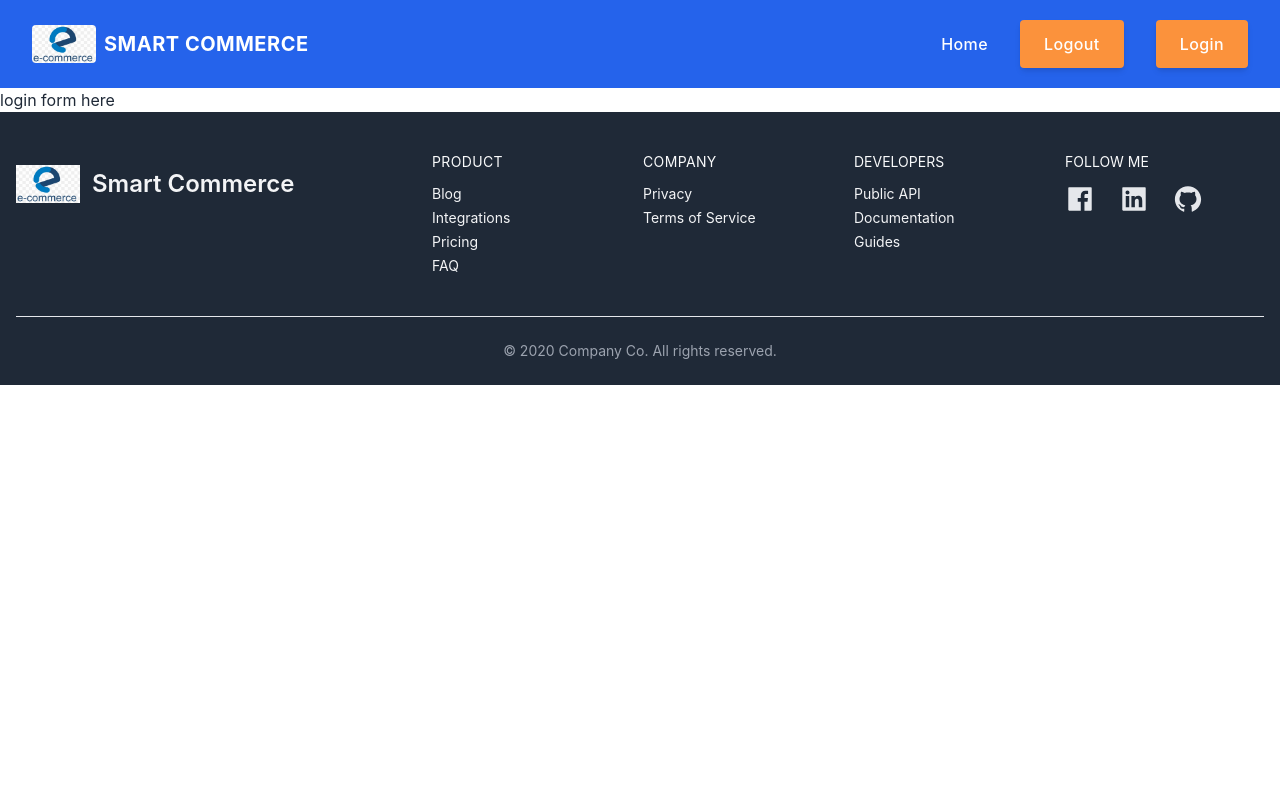
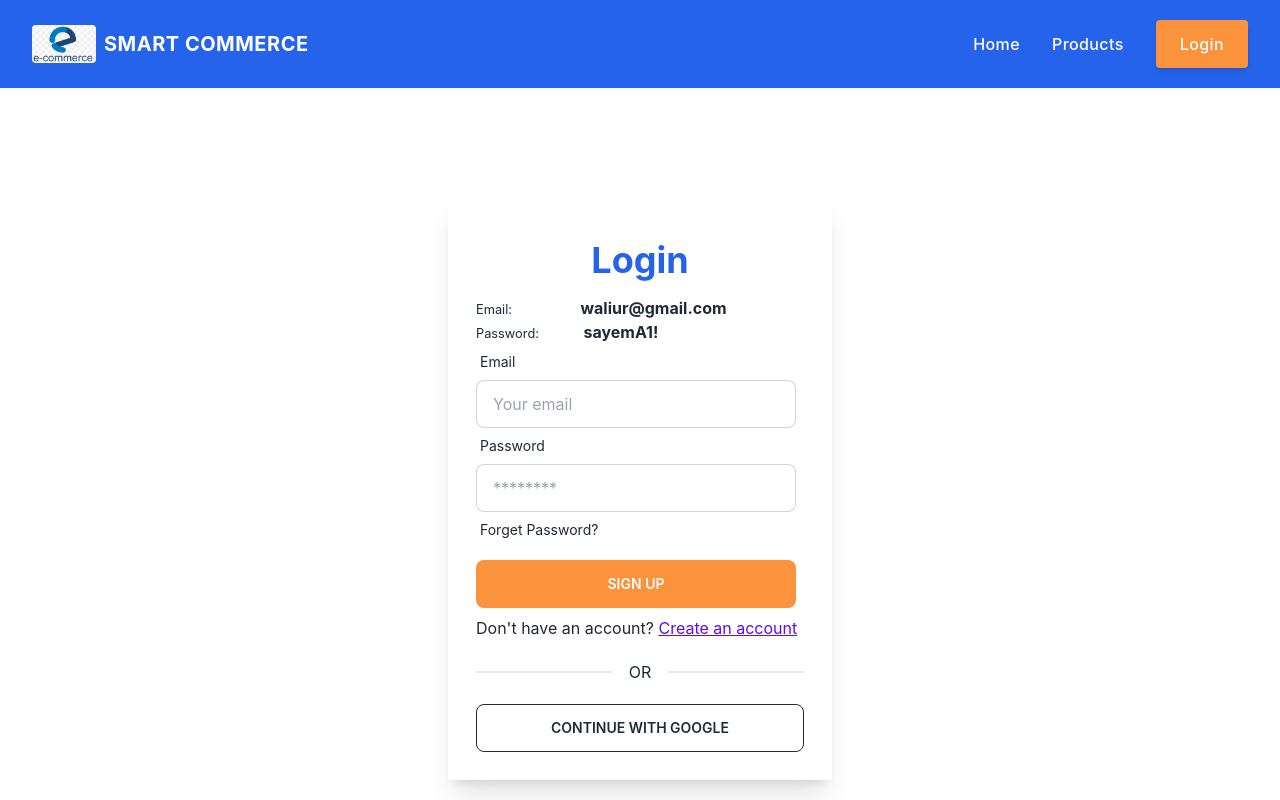
Before and after one commit to Sayem92/e-commerce-project-client, a React (Create React App) app: page /login in a window 1280 px wide. Shown: the top 800 px of the page. Built offline with nearby package versions, Linux system fonts and the light colour scheme; no server answers.

Commit message:
add login system

```diff
--- /dev/null
+++ b/src/API/Users.js
@@ -0,0 +1,22 @@
+import toast from "react-hot-toast";
+
+export const userInfoSave = (name, email) => {
+    const user = {
+        name,
+        email
+    }
+
+    fetch(`http://localhost:5000/users`, {
+        method: "PUT",
+        headers: {
+            'content-type': "application/json"
+        },
+        body: JSON.stringify(user)
+    })
+        .then(res => res.json())
+        .then(data => {
+            console.log("save user", data);
+            toast.success('Save user data!');
+
+        })
+}
--- a/src/Routes/Routes.jsx
+++ b/src/Routes/Routes.jsx
@@ -3,6 +3,7 @@ import ErrorPage from "../components/ErrorPage/ErrorPage";
 import Login from "../components/Form/Login";
 import Register from "../components/Form/Register";
 import Home from "../components/Home/Home";
+import Products from "../components/Products/Products";
 import Main from "../Layout/Main";
 
 export const router = createBrowserRouter([
@@ -27,6 +28,10 @@ export const router = createBrowserRouter([
                 path: '/register',
                 element: <Register></Register>
             },
+            {
+                path: '/products',
+                element: <Products></Products>
+            },
 
 
 
--- a/src/components/Form/Login.jsx
+++ b/src/components/Form/Login.jsx
@@ -1,9 +1,143 @@
-import React from 'react';
+import React, { useContext, useState } from 'react';
+import toast from 'react-hot-toast';
+import { Link, useLocation, useNavigate } from 'react-router-dom';
+import { useForm } from "react-hook-form";
+import { AuthContext } from '../../Context/UserContext';
+import { userInfoSave } from '../../API/Users';
+
 
 const Login = () => {
+    const { register, formState: { errors }, handleSubmit, getValues } = useForm();
+    const { signIn, googleLogin, forgetPassword } = useContext(AuthContext);
+    const [loginError, setLoginError] = useState('');
+    const [email, setEmail] = useState(null);
+    // const navigate = useNavigate();
+
+    const [loginUserEmail, setLoginUserEmail] = useState('');
+    // const [token] = UseToken(loginUserEmail);
+
+
+    // const location = useLocation();
+    // const from = location?.state?.from?.pathname || '/';
+    // const navigate = useNavigate();
+
+
+    // if (token) {
+    //     navigate(from, { replace: true })
+    // }
+
+
+
+    // user login-------------------
+    const handleLogin = data => {
+        setLoginError('');
+        signIn(data.email, data.password)
+            .then(Result => {
+                const user = Result.user;
+                console.log(user);
+                toast.success('Login Successfully!');
+
+                // set for user token-------------
+                // setLoginUserEmail(data.email);
+
+
+            })
+            .catch(err => {
+                console.log(err.message)
+                setLoginError(err.message)
+            })
+
+    };
+
+
+
+    // google login----------------
+    const handleGoogleLogin = () => {
+        googleLogin()
+            .then(result => {
+                const user = result.user;
+                console.log(user);
+                // user data save --------------
+                userInfoSave(user?.displayName, user?.email);
+                toast.success('Google Login Successfully!');
+                // navigate('/')
+                // set for user token-------------
+                // setLoginUserEmail(user?.email);
+
+
+            })
+            .catch(err => console.log(err))
+    }
+
+
+    // password reset-----------------
+    const handlePasswordReset = () => {
+        if (email === null) {
+            return toast('Please enter your email');
+        }
+        forgetPassword(email)
+            .then(() => {
+                toast.success('Please check your email for reset password');
+            })
+            .catch(err => console.log(err))
+    };
+
+
+
+
     return (
-        <div>
-       login form here
+        <div className='h-[800px] flex justify-center items-center '>
+            <div className='w-96 p-7 shadow-xl mx-2'>
+                <h2 className='text-4xl py-4 text-center text-blue-600 font-bold'>Login</h2>
+                <p><small>Email:</small> <strong className='ml-2 md:ml-16'> waliur@gmail.com</strong></p>
+                <p><small>Password:</small> <strong className='ml-10'> sayemA1!</strong></p>
+                <form onSubmit={handleSubmit(handleLogin)}>
+
+                    <div className="form-control w-full max-w-x">
+                        <label className="label"> <span className="label-text ">Email</span>
+                        </label>
+                        <input type="email"
+                            {...register("email", {
+                                required: "Email Address is required"
+                            })}
+                            onBlur={() => {
+                                const emailValue = getValues('email');
+                                setEmail(emailValue);
+                            }}
+                            className="input input-bordered w-full max-w-xs" placeholder="Your email" />
+                        {errors.email && <p className='text-red-600'>{errors.email?.message}</p>}
+                    </div>
+
+                    <div className="form-control w-full max-w-xs">
+                        <label className="label"> <span className="label-text ">Password</span>
+                        </label>
+                        <input type="password"
+                            {...register("password", {
+                                required: 'Password is required',
+                                minLength: { value: 6, message: 'Password must be 6 characters or longer' }
+                            })}
+                            className="input input-bordered w-full max-w-xs" placeholder="********" />
+
+                        {errors.password && <p className='text-red-600'>{errors.password?.message}</p>}
+
+                        <label className="label">
+                            <span onClick={handlePasswordReset}
+                                className="label-text  hover:underline">Forget Password?</span>
+                        </label>
+                    </div>
+
+                    <input className='mt-3 btn border-none hover:bg-blue-700  bg-orange-400 text-white w-full max-w-xs' type="submit" value='Sign Up' />
+                    <div>
+                        {
+                            loginError && <p className='text-red-600'>{loginError}</p>
+                        }
+                    </div>
+                </form>
+                <p className='my-2 '>Don't have an account? <Link to='/register' className='text-primary underline'>Create an account</Link></p>
+                <div className='divider py-4'>OR</div>
+                <button onClick={handleGoogleLogin}
+                    className='btn btn-outline w-full  hover:text-white hover:border-none hover:bg-blue-700 '>CONTINUE WITH GOOGLE</button>
+            </div>
         </div>
     );
 };
--- a/src/components/Form/Register.jsx
+++ b/src/components/Form/Register.jsx
@@ -2,6 +2,7 @@ import React, { useContext, useState } from 'react';
 import { useForm } from 'react-hook-form';
 import toast from 'react-hot-toast';
 import { Link } from 'react-router-dom';
+import { userInfoSave } from '../../API/Users';
 import { AuthContext } from '../../Context/UserContext';
 import Loading from '../Loading/Loading';
 
@@ -28,9 +29,7 @@ const Register = () => {
                 //user update---------
                 const userInfo = {
                     displayName: data.name
-
                 }
-
 
                 updateName(userInfo)
                     .then(() => {
@@ -77,37 +76,21 @@ const Register = () => {
 
     // google login----------------
     const handleGoogleLogin = () => {
-
         googleLogin()
             .then(result => {
                 const user = result.user;
-
+                console.log(user);
                 // user data save --------------
-                const userInfo = {
-                    name: user.displayName,
-                    email: user.email
-                }
-                fetch(`http://localhost:5000/users`, {
-                    method: "PUT",
-                    headers: {
-                        'content-type': "application/json"
-                    },
-                    body: JSON.stringify(userInfo)
-                })
-                    .then(res => res.json())
-                    .then(data => {
-                        console.log("save user", data);
-                        toast.success('Google Login Successfully!');
-                        setLoading(false);
-
-                    })
-
+                userInfoSave(user?.displayName, user?.email);
+                toast.success('Google Login Successfully!');
+                // navigate('/')
+                // set for user token-------------
+                // setLoginUserEmail(user?.email);
 
 
             })
             .catch(err => console.log(err))
     }
-
 
     if (loading) {
         return <Loading></Loading>
@@ -156,7 +139,7 @@ const Register = () => {
                     </div>
 
 
-                    <input className='mt-3 btn border-none hover:bg-orange-500 bg-orange-400 text-white w-full max-w-xs' type="submit" value='Sign Up' />
+                    <input className='mt-3 btn border-none hover:bg-blue-700 bg-orange-400 text-white w-full max-w-xs' type="submit" value='Sign Up' />
 
                     <div>
                         {
@@ -169,7 +152,7 @@ const Register = () => {
                 <div className='divider py-4'>OR</div>
 
                 <button onClick={handleGoogleLogin}
-                    className='btn btn-outline w-full  hover:text-white hover:border-none hover:bg-orange-500'>CONTINUE WITH GOOGLE</button>
+                    className='btn btn-outline w-full  hover:text-white hover:border-none hover:bg-blue-700'>CONTINUE WITH GOOGLE</button>
             </div>
         </div>
 
--- a/src/components/Home/Home.jsx
+++ b/src/components/Home/Home.jsx
@@ -1,4 +1,5 @@
 import React from 'react';
+import { Link } from 'react-router-dom';
 
 
 const Home = () => {
@@ -10,7 +11,9 @@ const Home = () => {
                     <div className="max-w-md ">
                         <h1 className="mb-5 text-5xl font-bold">Welcome to <span className='text-orange-500 dark:text-white'>Smart Commerce</span> </h1>
                         <p className="mb-5">Introducing Smart Commerce, your one-stop shop for all your online shopping needs. With a vast selection of products and competitive prices, we make online shopping easy, convenient, and satisfying. Shop with us today and discover the future of e-commerce.</p>
+                     <Link to='/products'>
                      <button className="btn bg-orange-500 border-none hover:bg-blue-700 ">Get Started</button>
+                     </Link>
                     </div>
                 </div>
             </div>
--- a/src/components/Navbar/Navbar.jsx
+++ b/src/components/Navbar/Navbar.jsx
@@ -1,28 +1,25 @@
 import React, { useState } from 'react';
 import { useContext } from 'react';
 import toast from 'react-hot-toast';
-import { Link, NavLink } from 'react-router-dom';
+import { NavLink } from 'react-router-dom';
 import logo from '../../assets/logo.png'
 import { AuthContext } from '../../Context/UserContext';
-// import { AuthContext } from '../../contexts/UserContext/UserContext';
+
 
 const Navbar = () => {
   const { user, logOut } = useContext(AuthContext)
   const [isMenuOpen, setIsMenuOpen] = useState(false);
-  // console.log(user);
 
   let activeStyle = {
     textDecoration: "underline",
   };
 
-//   const handleLogout = () => {
-//     logOut()
-//       .then(() => { })
-//       .catch(error => console.log(error))
-//     toast.success('logout successfully')
-//   }
-
-
+  const handleLogout = () => {
+    logOut()
+      .then(() => { })
+      .catch(error => console.log(error))
+    toast.success('logout successfully')
+  };
 
 
 
@@ -34,7 +31,6 @@ const Navbar = () => {
           <div className="relative flex items-center justify-between">
             <NavLink
               to="/"
-
               aria-label="Smart Commerce"
               title="Smart Commerce"
               className="inline-flex items-center"
@@ -61,17 +57,30 @@ const Navbar = () => {
                   Home
                 </NavLink>
               </li>
+              <li>
+                <NavLink
+                  style={({ isActive }) =>
+                    isActive ? activeStyle : undefined
+                  }
+                  to="/products"
+                  aria-label="products"
+                  title="products"
+                  className="font-medium tracking-wide text-white transition-colors duration-200 hover:text-deep-purple-accent-400"
+                >
+                  Products
+                </NavLink>
+              </li>
 
 
 
 
 
 
-              {/* {user?.uid ? */}
+              {user?.uid ?
 
                   <li>
                     <button
-                    //   onClick={handleLogout}
+                      onClick={handleLogout}
                       className="inline-flex items-center justify-center w-full h-12 px-6 font-medium tracking-wide text-white hover:bg-orange-500 bg-orange-400 dark:bg-black dark:border transition duration-200 rounded shadow-md bg-deep-purple-accent-400 hover:bg-deep-purple-accent-700 focus:shadow-outline focus:outline-none"
                       aria-label="Logout"
                       title="Logout"
@@ -80,7 +89,7 @@ const Navbar = () => {
                     </button>
                   </li>
 
-
+                  :
 
                 <li>
                   <NavLink
@@ -93,7 +102,7 @@ const Navbar = () => {
                   </NavLink>
                 </li>
 
-              {/* } */}
+            }
 
             </ul>
             <div className="lg:hidden">
@@ -169,13 +178,26 @@ const Navbar = () => {
                             Home
                           </NavLink>
                         </li>
+                        <li>
+                          <NavLink
+                            style={({ isActive }) =>
+                              isActive ? activeStyle : undefined
+                            }
+                            to="/products"
+                            aria-label="products"
+                            title="products"
+                            className="font-medium tracking-wide text-black transition-colors duration-200 hover:text-deep-purple-accent-400"
+                          >
+                            Products
+                          </NavLink>
+                        </li>
 
 
-                        {/* {user?.uid ? */}
+                        {user?.uid ?
                           <>
                             <li>
                               <button
-                                // onClick={handleLogout}
+                                onClick={handleLogout}
                                 className="inline-flex items-center justify-center w-full h-12 px-6 font-medium tracking-wide text-black  bg-orange-400  transition duration-200 rounded shadow-md bg-deep-purple-accent-400 hover:bg-deep-purple-accent-700 focus:shadow-outline focus:outline-none"
                                 aria-label="Logout"
                                 title="Logout"
@@ -197,7 +219,7 @@ const Navbar = () => {
                               Login
                             </NavLink>
                           </li>
-                        {/* } */}
+                     }
 
                       </ul>
                     </nav>
```
Also changed, not shown: src/Context/UserContext.jsx (+6 -1 lines), src/components/Products/Products.js (added, +11 -0 lines).
